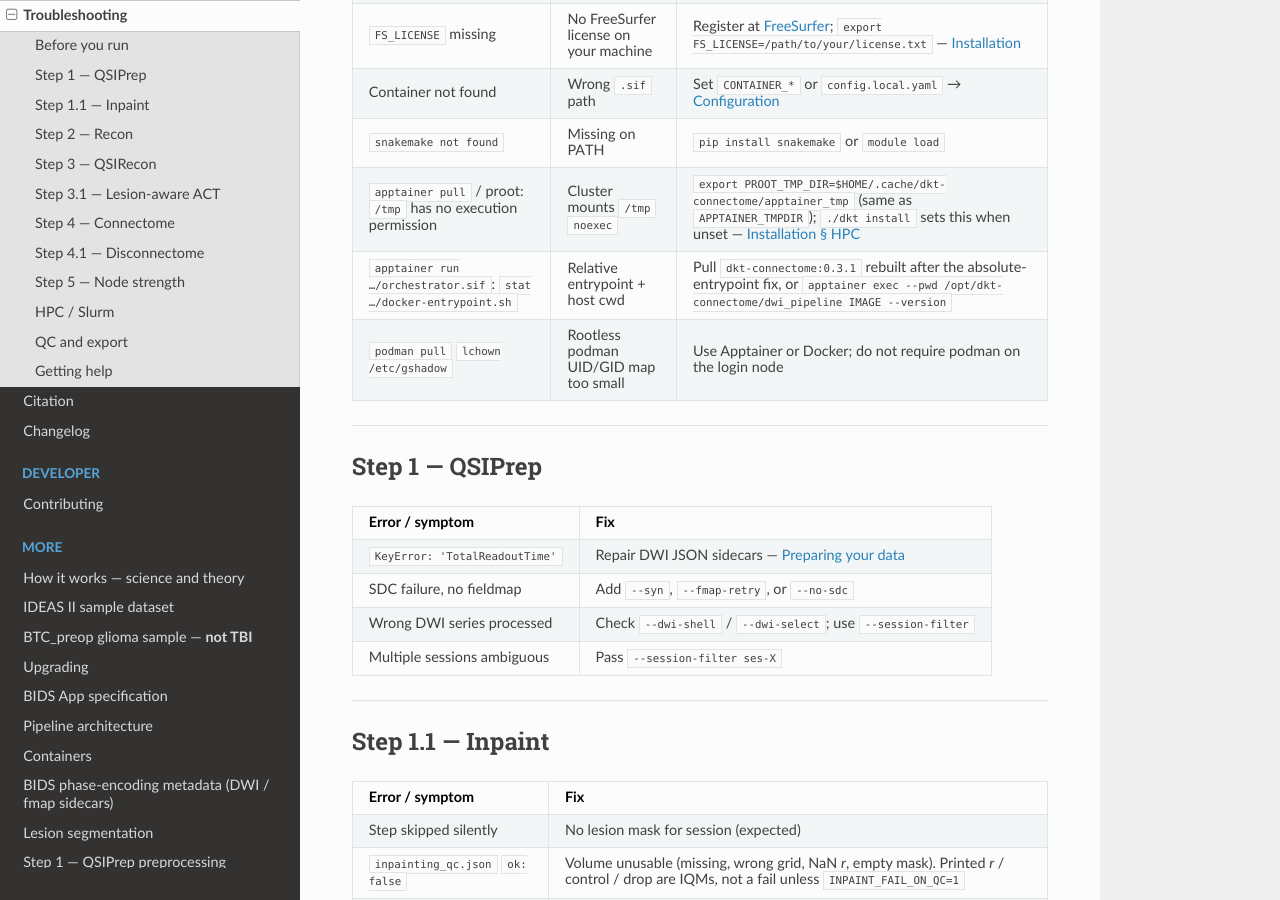
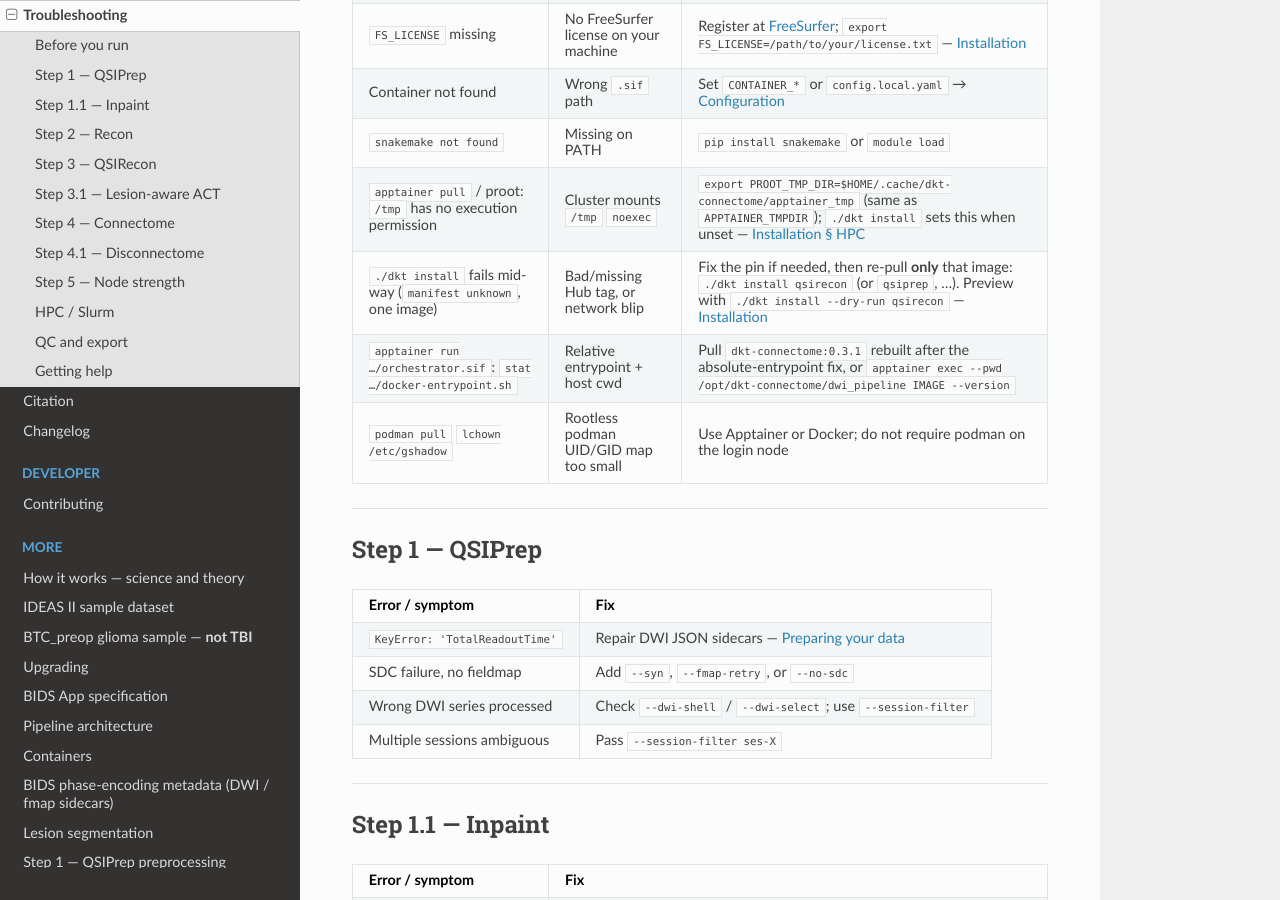
Before and after one commit to phindagijimana/dkt_connectome, a Sphinx documentation site: the page built from dwi_pipeline/docs/troubleshooting.md, in a window 1280 px wide and 900 px high, scrolled down 369 px. Built offline with Sphinx 7.4.7 and the Read the Docs theme 3.1.0, drawn with Linux system fonts in a browser that asks for light colours.

Commit message:
docs: note re-pulling a single container after install failure

```diff
--- a/dwi_pipeline/docs/troubleshooting.md
+++ b/dwi_pipeline/docs/troubleshooting.md
@@ -13,6 +13,7 @@ Common failures and fixes. The pipeline **fails loudly** rather than silently sk
 | Container not found | Wrong `.sif` path | Set `CONTAINER_*` or `config.local.yaml` → [Configuration](configuration.md) |
 | `snakemake not found` | Missing on PATH | `pip install snakemake` or `module load` |
 | `apptainer pull` / proot: `/tmp` has no execution permission | Cluster mounts `/tmp` `noexec` | `export PROOT_TMP_DIR=$HOME/.cache/dkt-connectome/apptainer_tmp` (same as `APPTAINER_TMPDIR`); `./dkt install` sets this when unset — [Installation § HPC](installation.md#hpc--ood-login-nodes) |
+| `./dkt install` fails mid-way (`manifest unknown`, one image) | Bad/missing Hub tag, or network blip | Fix the pin if needed, then re-pull **only** that image: `./dkt install qsirecon` (or `qsiprep`, …). Preview with `./dkt install --dry-run qsirecon` — [Installation](installation.md) |
 | `apptainer run …/orchestrator.sif`: `stat …/docker-entrypoint.sh` | Relative entrypoint + host cwd | Pull `dkt-connectome:0.3.1` rebuilt after the absolute-entrypoint fix, or `apptainer exec --pwd /opt/dkt-connectome/dwi_pipeline IMAGE --version` |
 | `podman pull` `lchown /etc/gshadow` | Rootless podman UID/GID map too small | Use Apptainer or Docker; do not require podman on the login node |
 
```
